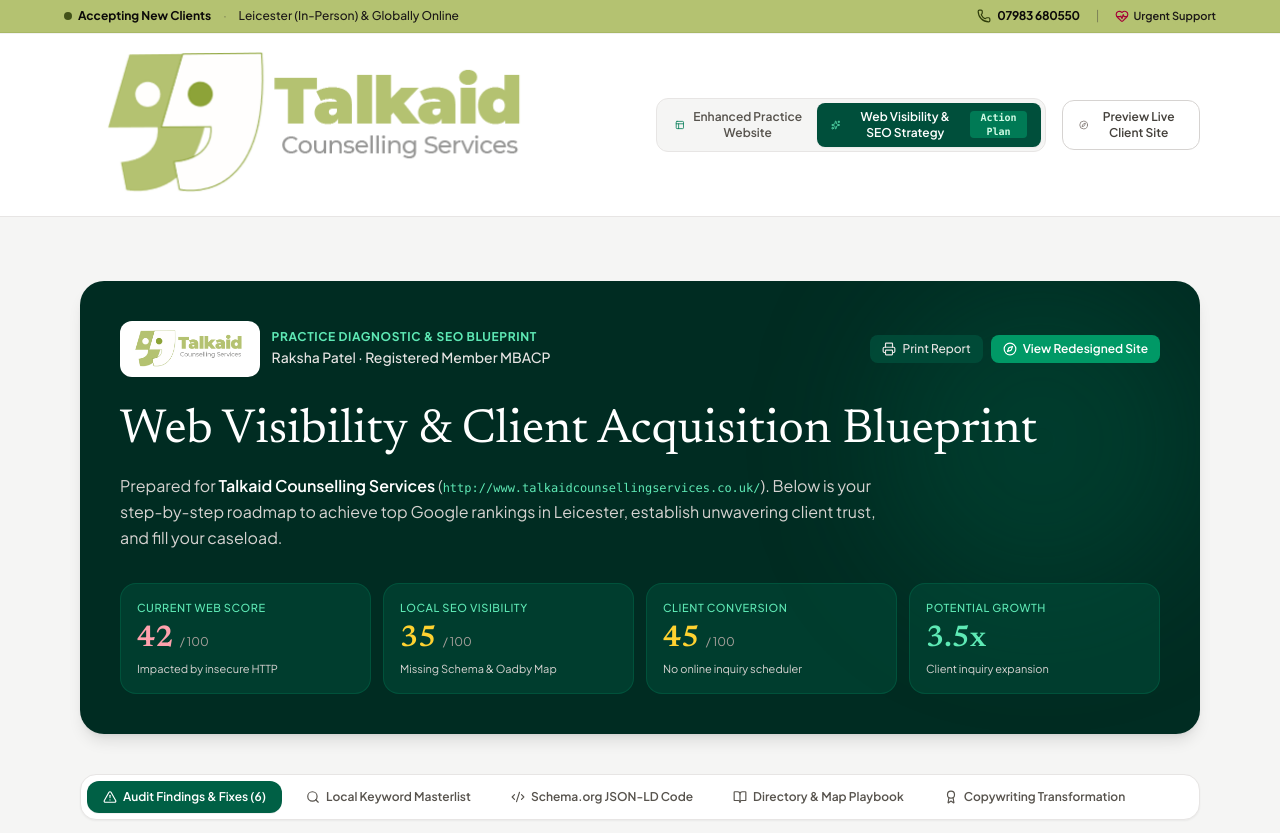
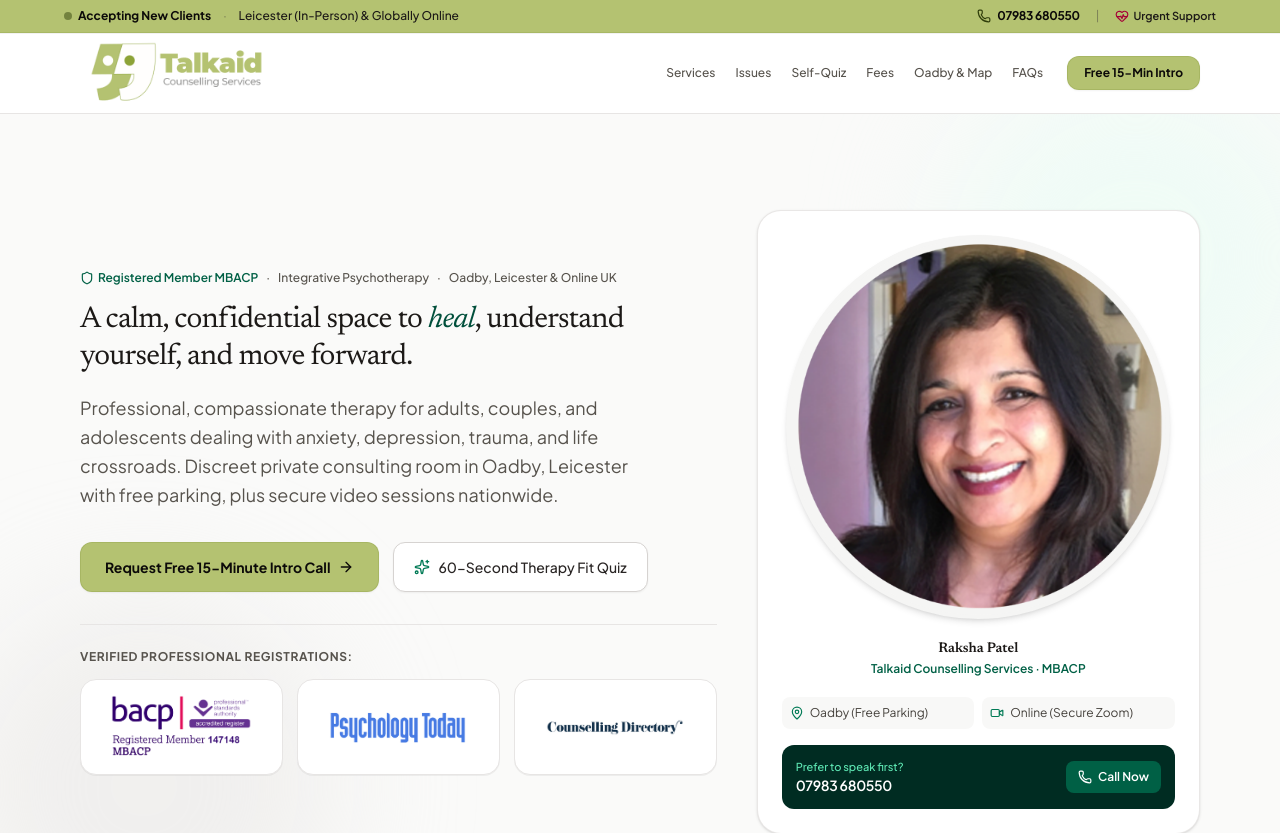
Before and after one commit to onyx35/google_ai_studio, a React (Vite) app: page / in a window 1280 px wide. Shown: the top 833 px of the page. Built offline with nearby package versions, Linux system fonts and the light colour scheme.

Commit message:
feat(ui): set website view as default and remove audit controls
Remove the growth audit switcher from the header and hero section to prioritize the enhanced practice website view.

```diff
--- a/src/App.tsx
+++ b/src/App.tsx
@@ -21,7 +21,7 @@
 import { PRACTICE_INFO } from './data/counsellingData';
 
 export default function App() {
-  const [activeView, setActiveView] = useState<'website' | 'growth-audit'>('growth-audit');
+  const [activeView, setActiveView] = useState<'website' | 'growth-audit'>('website');
   const [isBookingModalOpen, setIsBookingModalOpen] = useState(false);
   const [isCrisisModalOpen, setIsCrisisModalOpen] = useState(false);
   const [preselectedService, setPreselectedService] = useState<string>('adult-counselling');
--- a/src/components/Header.tsx
+++ b/src/components/Header.tsx
@@ -55,51 +55,22 @@
       </div>
 
       {/* Main Navigation */}
-      <div className="max-w-6xl mx-auto px-4 py-3.5 flex items-center justify-between gap-4">
+      <div className="max-w-6xl mx-auto px-4 py-1.5 sm:py-2 flex items-center justify-between gap-4">
         {/* Brand */}
-        <div className="flex items-center w-1/2 max-w-[50%] shrink-0">
-          <a href="#home" className="group flex items-center w-full">
+        <div className="flex items-center shrink-0">
+          <a href="#home" className="group flex items-center">
             <img
               src={PRACTICE_INFO.images.logo}
               alt="Talkaid Counselling Services Logo"
-              className="w-full sm:w-[48vw] md:w-[46vw] max-w-[480px] h-auto object-contain transition-transform group-hover:scale-[1.01]"
+              className="w-auto h-auto max-w-[240px] max-h-14 sm:max-h-16 object-contain transition-transform group-hover:scale-[1.01]"
             />
           </a>
         </div>
 
-        {/* Center Mode Switcher (Website View vs Growth Audit View) */}
-        <div className="hidden lg:flex items-center p-1 bg-stone-100 rounded-xl border border-stone-200">
-          <button
-            onClick={() => setActiveView('website')}
-            className={`flex items-center gap-2 py-1.5 px-3.5 rounded-lg text-xs font-semibold transition-all ${
-              activeView === 'website'
-                ? 'bg-white text-stone-900 shadow-xs'
-                : 'text-stone-600 hover:text-stone-900'
-            }`}
-          >
-            <Layout className="w-3.5 h-3.5 text-emerald-700" />
-            <span>Enhanced Practice Website</span>
-          </button>
-          <button
-            onClick={() => setActiveView('growth-audit')}
-            className={`flex items-center gap-2 py-1.5 px-3.5 rounded-lg text-xs font-semibold transition-all ${
-              activeView === 'growth-audit'
-                ? 'bg-emerald-900 text-white shadow-xs'
-                : 'text-stone-600 hover:text-stone-900'
-            }`}
-          >
-            <Sparkles className="w-3.5 h-3.5 text-emerald-300" />
-            <span>Web Visibility & SEO Strategy</span>
-            <span className="bg-emerald-700 text-emerald-100 text-[10px] px-1.5 py-0.2 rounded font-mono">
-              Action Plan
-            </span>
-          </button>
-        </div>
-
         {/* Right Action */}
-        <div className="hidden md:flex items-center gap-3">
+        <div className="hidden md:flex items-center gap-4 ml-auto">
           {activeView === 'website' ? (
-            <div className="flex items-center gap-3">
+            <div className="flex items-center gap-4">
               <nav className="flex items-center gap-5 text-xs font-medium text-stone-600 mr-2">
                 <a href="#services" className="hover:text-stone-900 transition-colors">Services</a>
                 <a href="#specialties" className="hover:text-stone-900 transition-colors">Issues</a>
@@ -111,15 +82,15 @@
 
               <button
                 onClick={() => onOpenBooking()}
-                className="py-2 px-4 rounded-xl bg-emerald-800 hover:bg-emerald-900 text-white text-xs font-semibold transition-all shadow-xs flex items-center gap-1.5 cursor-pointer"
+                className="py-2 px-4 rounded-xl bg-[#b4c271] hover:bg-[#a3b35a] text-stone-950 font-bold text-xs transition-all shadow-xs border border-[#9eb05b]/60 inline-flex items-center justify-center shrink-0 whitespace-nowrap cursor-pointer"
               >
-                <span>Free 15-Min Intro</span>
+                <span className="whitespace-nowrap">Free 15-Min Intro</span>
               </button>
             </div>
           ) : (
             <button
               onClick={() => setActiveView('website')}
-              className="py-2 px-4 rounded-xl border border-stone-300 hover:bg-stone-50 text-stone-700 text-xs font-semibold transition-colors flex items-center gap-1.5"
+              className="py-2 px-4 rounded-xl border border-stone-300 hover:bg-stone-50 text-stone-700 text-xs font-semibold transition-colors flex items-center gap-1.5 whitespace-nowrap"
             >
               <Compass className="w-3.5 h-3.5 text-stone-500" />
               <span>Preview Live Client Site</span>
@@ -128,13 +99,7 @@
         </div>
 
         {/* Mobile menu trigger */}
-        <div className="flex items-center gap-2 lg:hidden">
-          <button
-            onClick={() => setActiveView(activeView === 'website' ? 'growth-audit' : 'website')}
-            className="text-xs px-2.5 py-1.5 rounded-lg bg-stone-100 font-medium text-stone-800"
-          >
-            {activeView === 'website' ? 'View SEO Audit' : 'View Website'}
-          </button>
+        <div className="flex items-center gap-2 lg:hidden ml-auto">
           <button
             onClick={() => setMobileMenuOpen(!mobileMenuOpen)}
             className="p-2 text-stone-600 hover:text-stone-900 rounded-lg hover:bg-stone-100"
--- a/src/components/Hero.tsx
+++ b/src/components/Hero.tsx
@@ -19,22 +19,7 @@
       <div className="absolute top-0 right-0 -translate-y-12 translate-x-12 w-96 h-96 bg-emerald-50/70 rounded-full blur-3xl pointer-events-none" />
       <div className="absolute bottom-0 left-0 translate-y-12 -translate-x-12 w-96 h-96 bg-stone-200/50 rounded-full blur-3xl pointer-events-none" />
 
-      <div className="max-w-6xl mx-auto px-4 relative z-10">
-        {/* Top suggestion bar pointing to audit */}
-        <div className="mb-6 inline-flex items-center gap-2 p-1 pl-3 pr-2 bg-emerald-900/5 border border-emerald-800/15 rounded-full text-xs text-emerald-900">
-          <span className="font-semibold">Practice Growth Notice:</span>
-          <span className="text-stone-600 hidden sm:inline">
-            We analyzed your existing website (talkaidcounsellingservices.co.uk)
-          </span>
-          <button
-            onClick={onSwitchToAudit}
-            className="inline-flex items-center gap-1 font-semibold text-emerald-800 hover:text-emerald-950 underline underline-offset-2 ml-1"
-          >
-            <span>View Full SEO & Client Audit</span>
-            <ArrowRight className="w-3 h-3" />
-          </button>
-        </div>
-
+      <div className="max-w-6xl mx-auto px-4 relative z-10 pt-4 sm:pt-6">
         <div className="grid grid-cols-1 lg:grid-cols-12 gap-10 items-center">
           {/* Main Left Content */}
           <div className="lg:col-span-7">
@@ -49,7 +34,7 @@
               <span>Oadby, Leicester & Online UK</span>
             </div>
 
-            <h1 className="text-4xl sm:text-5xl lg:text-6xl font-normal tracking-tight text-stone-900 font-serif-display leading-[1.12] mb-6">
+            <h1 className="text-xl sm:text-2xl lg:text-3xl font-normal tracking-tight text-stone-900 font-serif-display leading-[1.25] mb-4">
               A calm, confidential space to <span className="italic font-medium text-emerald-900">heal</span>, understand yourself, and move forward.
             </h1>
 
@@ -146,32 +131,6 @@
                 <p className="text-xs text-emerald-800 font-semibold mt-0.5">
                   Talkaid Counselling Services · MBACP
                 </p>
-                <p className="text-[11px] text-stone-500">
-                  19 Highcroft Avenue, Oadby, Leicester & Online UK
-                </p>
-              </div>
-
-              {/* Service Quick-Select preview */}
-              <div className="space-y-2.5 mb-5">
-                <div className="p-3 rounded-xl bg-stone-50 border border-stone-100 hover:border-emerald-200 transition-colors">
-                  <div className="flex justify-between items-baseline mb-0.5">
-                    <span className="font-semibold text-xs sm:text-sm text-stone-900">Adult 1-to-1 Psychotherapy</span>
-                    <span className="text-xs font-semibold text-emerald-800">£60 – £90</span>
-                  </div>
-                  <p className="text-[11px] text-stone-500">
-                    Anxiety, depression, trauma, PTSD, grief & burnout support.
-                  </p>
-                </div>
-
-                <div className="p-3 rounded-xl bg-stone-50 border border-stone-100 hover:border-emerald-200 transition-colors">
-                  <div className="flex justify-between items-baseline mb-0.5">
-                    <span className="font-semibold text-xs sm:text-sm text-stone-900">Couples & Relationship Counselling</span>
-                    <span className="text-xs font-semibold text-emerald-800">£90</span>
-                  </div>
-                  <p className="text-[11px] text-stone-500">
-                    De-escalating conflict, rebuilding trust & intimacy.
-                  </p>
-                </div>
               </div>
 
               {/* Location options */}
```
